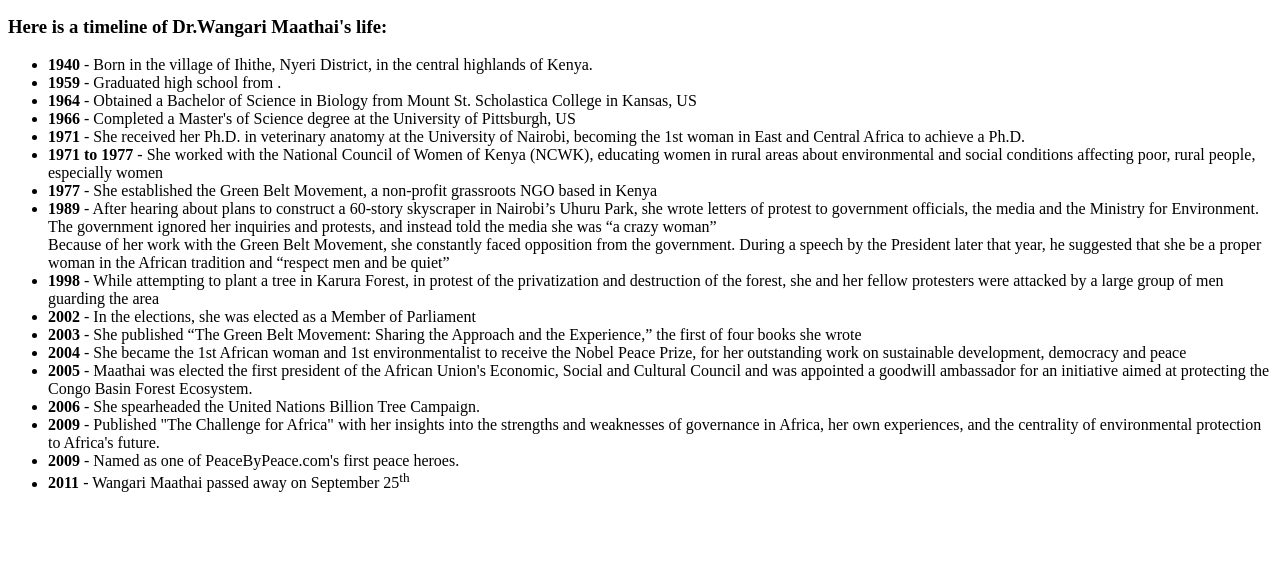
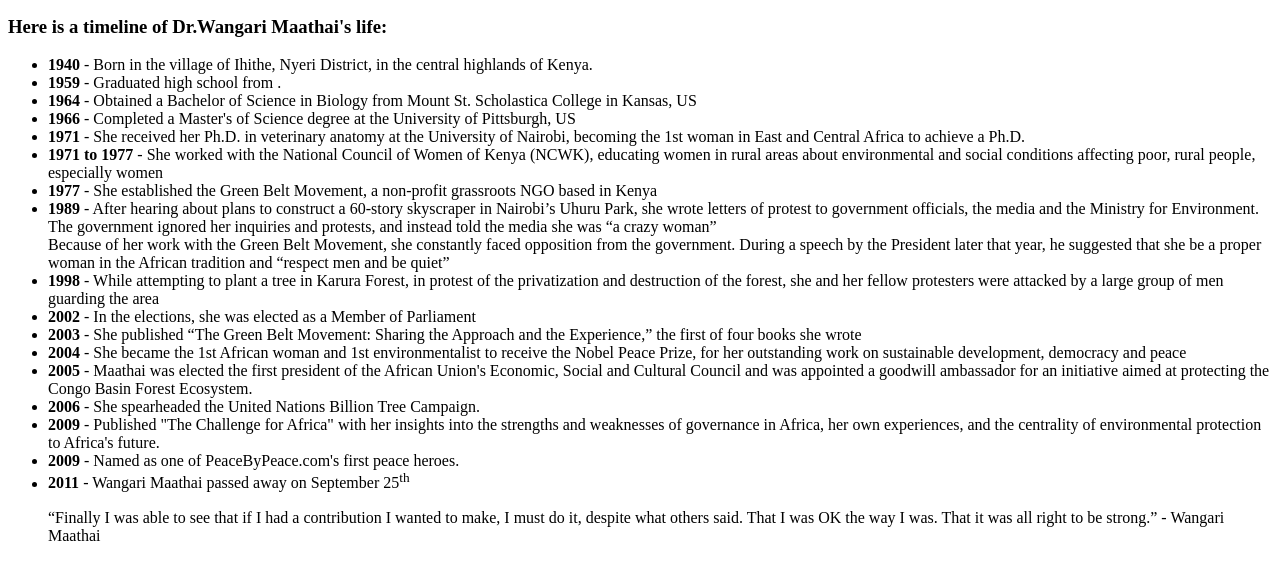
Before and after one commit to neilmaghanga/tribute, a plain HTML site: page index.html in a window 1280 px wide. Shown: the part 434-995 px from the top of the page. Before the commit the page ends 943 px from the top, so only its background shows below. Drawn offline with Linux system fonts and the light colour scheme.

Commit message:
add quote

```diff
--- a/index.html
+++ b/index.html
@@ -44,10 +44,12 @@
                 <li><strong>2006</strong> - She spearheaded the United Nations Billion Tree Campaign.</li>
                 <li><strong>2009</strong> - Published "The Challenge for Africa" with her insights into the strengths and weaknesses of governance in Africa, her own experiences, and the centrality of environmental protection to Africa's future.</li>
                 <li><strong>2009</strong> - Named as one of PeaceByPeace.com's first peace heroes.</li>
-                <li><strong>2011</strong> - Wangari Maathai passed away on September 25<sup>th</sup>     </li>
-
+                <li><strong>2011</strong> - Wangari Maathai passed away on September 25<sup>th</sup></li>
             </ul>
         </div>
+
+        <blockquote>“Finally I was able to see that if I had a contribution I wanted to make, I must do it, despite what others said. That I was OK the way I was. That it was all right to be strong.” - Wangari Maathai
+        </blockquote>
     </main>
 </body>
 </html>
```
